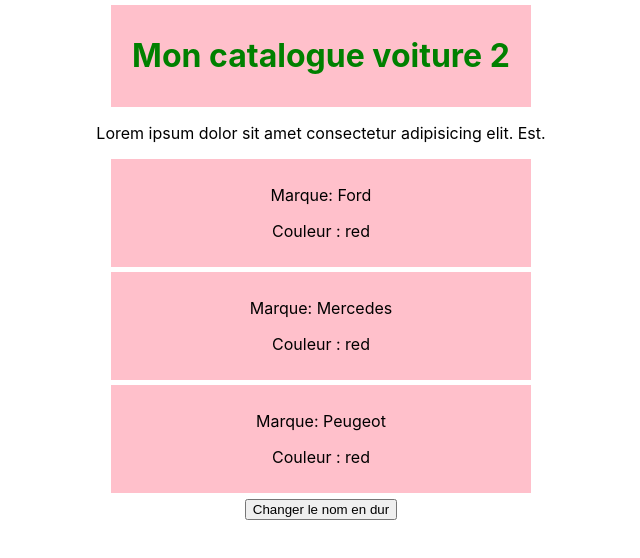
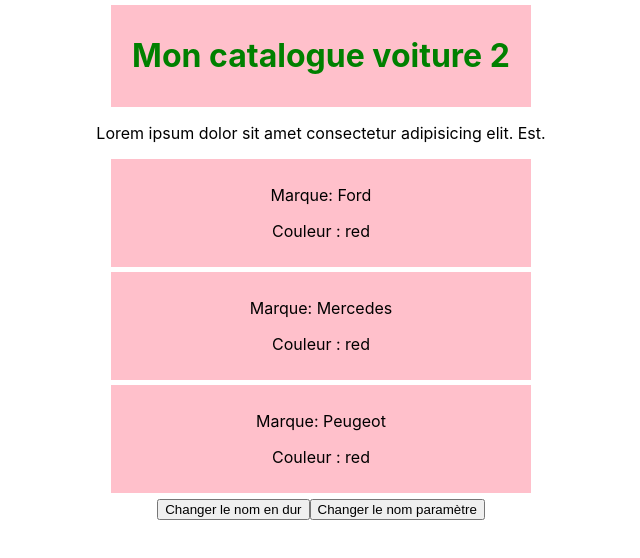
Before and after one commit to Wallmonger/React-Start, a React (Create React App) app: page / in a window 1280 px wide. Shown: the top 558 px of the page, without its empty margins (319-959 px from the left). Built offline with nearby package versions, Linux system fonts and the light colour scheme; the HTML template or start-up script is replaced by a standard one.

Commit message:
Arrow functions with parameters state

```diff
--- a/src/App.js
+++ b/src/App.js
@@ -17,12 +17,19 @@
       })
   }
 
+  changeViaParam = (newTitle) => {
+    this.setState({
+      title : newTitle
+    })
+  }
+
   render() {
     return (
       <div className="App">
           { /* J'envoie mon props dans mon composant, il sera alors accessible en tant que props */}
           <Mycars title={this.state.title} color={this.state.color}/>
           <button onClick={this.changeTitle}>Changer le nom en dur</button>
+          <button onClick={() => this.changeViaParam('Parameter')}>Changer le nom paramètre</button>
       </div>
     );
   }
```
